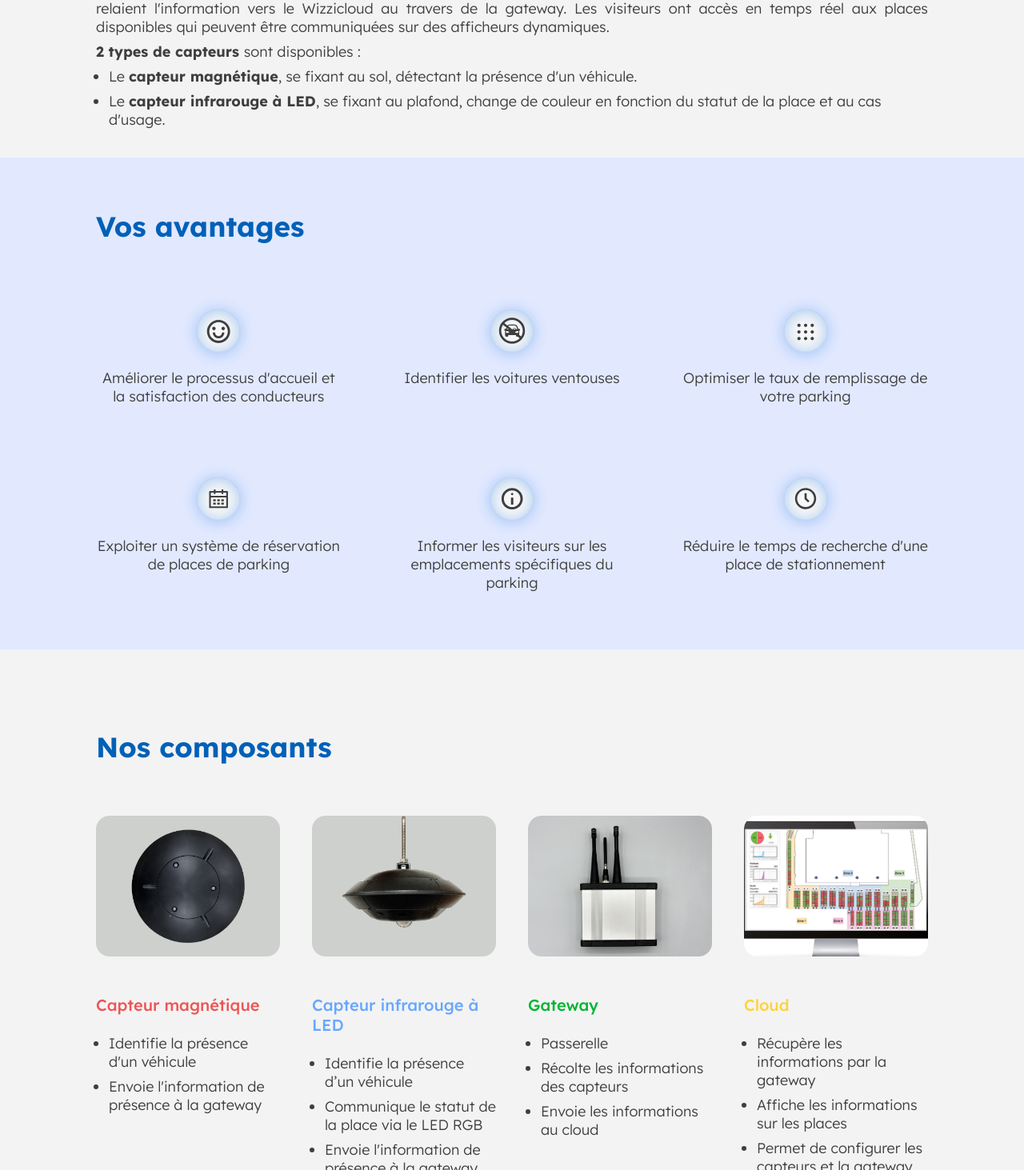
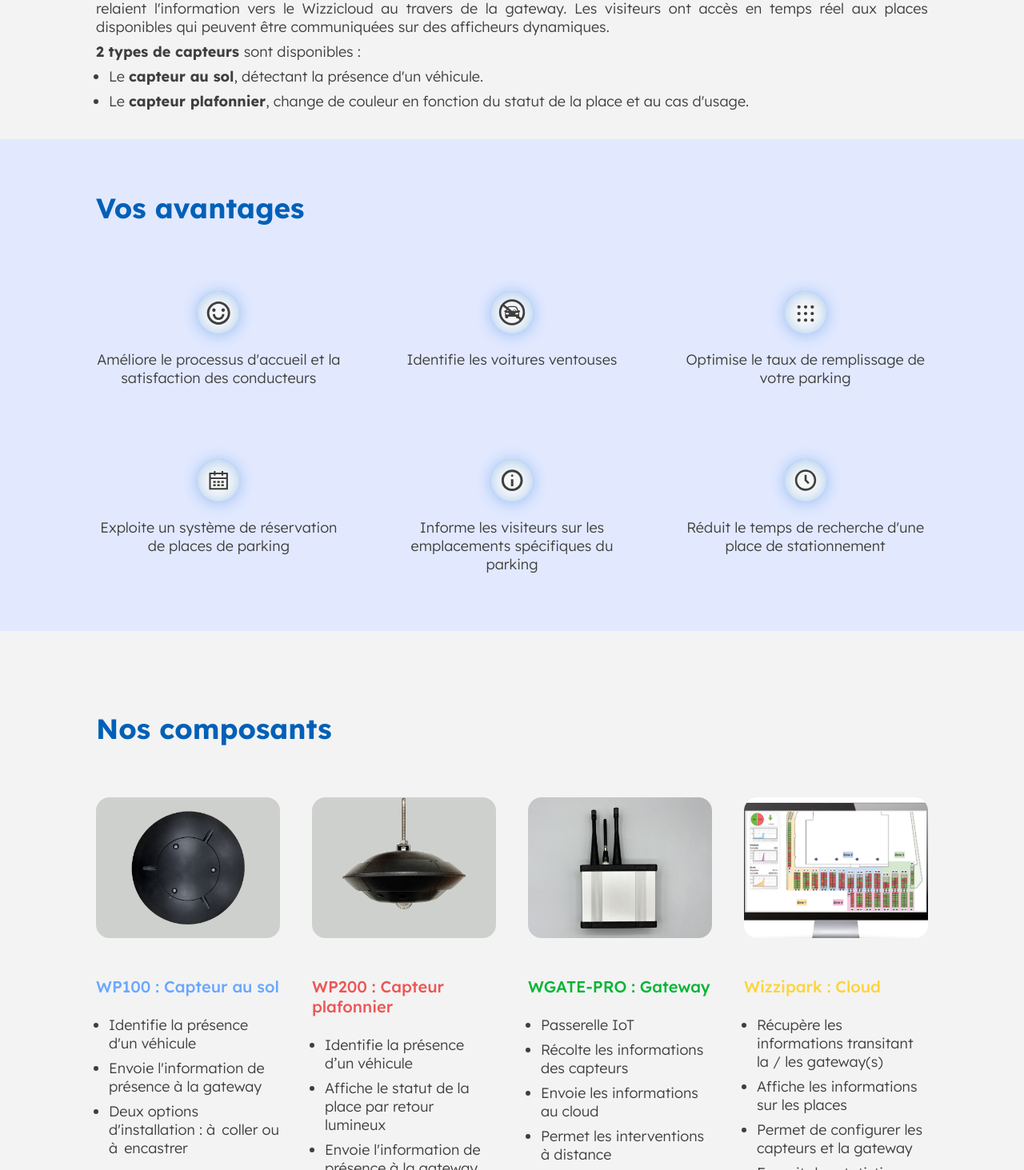
Before and after one commit to Laurading/wizzilab-website, a Next.js app: page /wizzipark in a window 1280 px wide. Shown: the part 847-2310 px from the top of the page at 80% size. Built offline with nearby package versions, Linux system fonts and the light colour scheme.

Commit message:
text changes

```diff
--- a/pages/index.jsx
+++ b/pages/index.jsx
@@ -12,19 +12,19 @@
         <h3>Notre processus</h3>
         <div className='content-col'>
           <div className='column-3 '>
-            <h4 className='white-bg'><span>CIBLER</span></h4>
+            <h4 className='denim-bg'><span className='cultured'>CIBLER</span></h4>
             <img src='/img/processus/cibler.png' />
             <br />
             <p className='center'><span>Comprendre et définir vos besoins</span></p>
           </div>
           <div className='column-3'>
-            <h4 className='white-bg'><span>DÉPLOYER</span></h4>
+            <h4 className='denim-bg'><span className='cultured'>DÉPLOYER</span></h4>
             <img src='/img/processus/deployer.png' />
             <br />
             <p className='center'><span>Une installation simple, rapide</span></p>
           </div>
           <div className='column-3'>
-            <h4 className='white-bg'><span>RÉCOLTER</span></h4>
+            <h4 className='denim-bg'><span className='cultured'>RÉCOLTER</span></h4>
             <img src='/img/processus/recolter.png' />
             <br />
             <p className='center'><span>Une supervision à distance
--- a/pages/wizzipark.jsx
+++ b/pages/wizzipark.jsx
@@ -8,7 +8,7 @@
             <Header />
             <section className='section-one'>
             <div className='margin-lr'>
-            <h2><span className='red'>WIZZIPARK :</span> La solution de stationnement intelligent et en temps réel</h2>
+            <h2><span className='red'>WIZZIPARK :</span> La solution de stationnement intelligent en temps réel</h2>
             <img className='solutions-img' src='/img/solutions/wizzipark.png' />
             <p>
             Des capteurs de stationnement sans fils et autonomes détectent instantanément l&apos;arrivée ou le départ de véhicules et relaient l&apos;information vers le Wizzicloud au travers de la gateway. Les visiteurs ont accès en temps réel aux places disponibles qui peuvent être communiquées sur des afficheurs dynamiques.
@@ -19,10 +19,10 @@
             </p>
             <ul>
             <li>
-            Le <span>capteur magnétique</span>, se fixant au sol, détectant la présence d&apos;un véhicule.
+            Le <span>capteur au sol</span>, détectant la présence d&apos;un véhicule.
             </li>
             <li>
-                Le <span>capteur infrarouge à LED</span>, se fixant au plafond, change de couleur en fonction du statut de la place et au cas d&apos;usage.
+                Le <span>capteur plafonnier</span>, change de couleur en fonction du statut de la place et au cas d&apos;usage.
             </li>
             </ul>
 
@@ -35,27 +35,27 @@
                 <div className='content-col'>
                     <div className='column-3 six'>
                         <img className='picto' src='/img/pictos/wizzipark/1.svg'/>
-                        <p className='center'>Améliorer le processus d&apos;accueil et la satisfaction des conducteurs</p>
+                        <p className='center'>Améliore le processus d&apos;accueil et la satisfaction des conducteurs</p>
                     </div>
                     <div className='column-3 six'>
                         <img className='picto' src='/img/pictos/wizzipark/2.svg'/>
-                        <p className='center'>Identifier les voitures ventouses</p>
+                        <p className='center'>Identifie les voitures ventouses</p>
                     </div>
                     <div className='column-3 six'>
                         <img className='picto' src='/img/pictos/wizzipark/3.svg'/>
-                        <p className='center'>Optimiser le taux de remplissage de votre parking</p>
+                        <p className='center'>Optimise le taux de remplissage de votre parking</p>
                     </div>
                     <div className='column-3 six'>
                         <img className='picto' src='/img/pictos/wizzipark/4.svg'/>
-                        <p className='center'>Exploiter un système de réservation de places de parking</p>
+                        <p className='center'>Exploite un système de réservation de places de parking</p>
                     </div>
                     <div className='column-3 six'>
                         <img className='picto' src='/img/pictos/wizzipark/5.svg'/>
-                        <p className='center'>Informer les visiteurs sur les emplacements spécifiques du parking</p>
+                        <p className='center'>Informe les visiteurs sur les emplacements spécifiques du parking</p>
                     </div>
                     <div className='column-3 six'>
                         <img className='picto' src='/img/pictos/wizzipark/6.svg'/>
-                        <p className='center'>Réduire le temps de recherche d&apos;une place de stationnement</p>
+                        <p className='center'>Réduit le temps de recherche d&apos;une place de stationnement</p>
                     </div>
                 </div>
                 </div>
@@ -66,37 +66,42 @@
                 <div className='content-col'>
                     <div className='column-4'>
                         <img src='/img/composants/wizzipark/1.png'/>
-                        <h5 className='red'>Capteur magnétique</h5>
+                        <h5 className='blue'>WP100 : Capteur au sol</h5>
                         <ul>
                         <li>Identifie la présence d&apos;un véhicule</li>
                         <li>Envoie l&apos;information de présence à la gateway</li>
+                        <li>Deux options d'installation : à<span className='cultured'>-</span>coller ou à<span className='cultured'>-</span>encastrer</li>
                         </ul>
                     </div>
                     <div className='column-4'>
                     <img src='/img/composants/wizzipark/2.png'/>
-                        <h5 className='blue'>Capteur infrarouge à LED</h5>
+                        <h5 className='red'>WP200 : Capteur plafonnier</h5>
                         <ul>
                             <li>Identifie la présence d’un véhicule</li>
-                            <li>Communique le statut de la place via le LED RGB</li>
+                            <li>Affiche le statut de la place par retour lumineux</li>
                             <li>Envoie l&apos;information de présence à la gateway</li>
                         </ul>
                     </div>
                     <div className='column-4'>
                     <img src='/img/composants/wizzipark/3.png'/>
-                         <h5 className='green'>Gateway</h5>
+                         <h5 className='green'>WGATE-PRO : Gateway</h5>
                          <ul>
-                             <li>Passerelle</li>
+                             <li>Passerelle IoT</li>
                              <li>Récolte les informations des capteurs</li>
                              <li>Envoie les informations au cloud</li>
+                             <li>Permet les interventions à distance</li>
+                             <li>Deux options de connexion : mobile ou Ethernet</li>
                          </ul>
                     </div>
                     <div className='column-4'>
                     <img src='/img/composants/wizzipark/4.png'/>
-                        <h5 className='yellow'>Cloud</h5>
+                        <h5 className='yellow'>Wizzipark : Cloud</h5>
                         <ul>
-                            <li>Récupère les informations par la gateway</li>
+                            <li>Récupère les informations transitant la / les gateway(s)</li>
                             <li>Affiche les informations sur les places</li>
                             <li>Permet de configurer les capteurs et la gateway</li>
+                            <li>Fournit des statistiques d'activité (nombre de visiteurs, taux d'occupation,...)</li>
+                            <li>L'ensemble de vos parkings en supervision sur une seule interface</li>
                         </ul>
                     </div>
                 </div>
```
